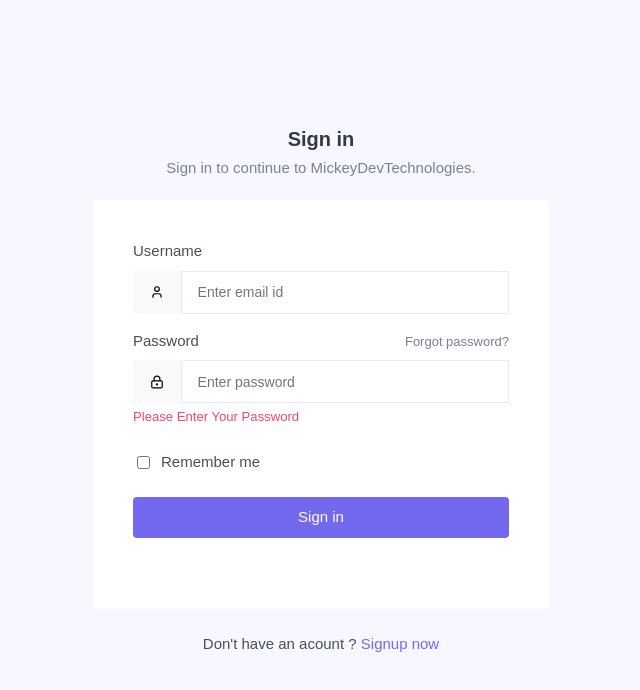
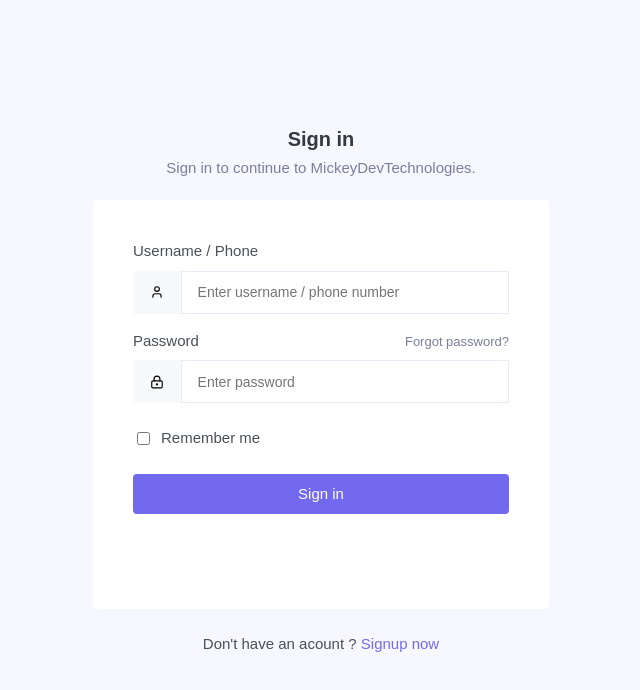
Before and after one commit to jmilind1234/devTinder-frontend, a React (Vite) app: page / in a window 1280 px wide. Shown: the top 690 px of the page, without its empty margins (319-959 px from the left). Built offline with nearby package versions, Linux system fonts and the light colour scheme.

Commit message:
created complete login form.

```diff
--- a/src/molecules/InputField/index.tsx
+++ b/src/molecules/InputField/index.tsx
@@ -13,7 +13,10 @@
   labelText,
   placeholder,
   error,
-  forgotPassword
+  forgotPassword,
+  changeHandler,
+  blurHandler,
+  focusHandler
 }: inputField) => {
   return (
     <div className={`input-field ${classes ? classes : ""}`}>
@@ -30,6 +33,9 @@
               type={type}
               value={value}
               placeholder={placeholder}
+              onChange={changeHandler}
+              onBlur={blurHandler}
+              onFocus={focusHandler}
             />
           </div>
         </div>
--- a/src/molecules/InputField/types.ts
+++ b/src/molecules/InputField/types.ts
@@ -10,5 +10,8 @@
     placeholder: string;
     rightIcon: React.ForwardRefExoticComponent<Omit<LucideProps, "ref"> & React.RefAttributes<SVGSVGElement>>;
     error: boolean;
-    forgotPassword?: boolean
+    forgotPassword?: boolean;
+    changeHandler?: (e: React.ChangeEvent<HTMLInputElement>) => void;
+    blurHandler?: (e: React.FocusEvent<HTMLInputElement>) => void;
+    focusHandler?: () => void;
 }
--- a/src/organisms/LoginForm/index.tsx
+++ b/src/organisms/LoginForm/index.tsx
@@ -5,34 +5,86 @@
 import "./_login-form.scss";
 import CheckBox from "../../atoms/CheckBox";
 import Label from "../../atoms/Label";
+import React from "react";
 
 function LoginForm() {
+  const [identifier, setIdentifier] = React.useState("");
+  const [password, setPassword] = React.useState("");
+
+  const [identifierError, setIdentifierError] = React.useState(false);
+  const [passwordError, setPasswordError] = React.useState(false);
+
+  const [identifierErrorText, setIdentifierErrorText] = React.useState("");
+  const [passwordErrorText, setPasswordErrorText] = React.useState("");
+
+  async function handleLogin(identifier: string, password: string) {
+    //firstly find out whether the identifier is phone number or username
+    //than as per that prepare the payload and send the request to the server
+    const isTenDigitNumber = /^\d{10}$/.test(identifier);
+    if(isTenDigitNumber){
+      //means payload will consist of phone number and password
+      const payload = {
+        phone: identifier,
+        password: password
+      }
+    }else{
+
+    }
+  }
   return (
     <BoxContainer>
       <InputField
         type="text"
-        labelText="Username"
-        errorText="Please Enter Your Username"
-        value=""
+        labelText="Username / Phone"
+        errorText={identifierErrorText}
+        value={identifier}
         leftIcon={<User size={14} />}
-        error={false}
-        placeholder={"Enter email id"}
+        error={identifierError}
+        placeholder={"Enter username / phone number"}
+        changeHandler={(e) => {
+          setIdentifier(e.target.value);
+        }}
+        blurHandler={(e) => {
+          if (e.target.value === "") {
+            setIdentifierError(true);
+            setIdentifierErrorText("Phone number or username is required");
+          }
+        }}
+        focusHandler={() => {
+          setIdentifierError(false);
+          setIdentifierErrorText("");
+        }}
       />
       <InputField
         classes="mb-24"
         type="password"
         labelText="Password"
-        errorText="Please Enter Your Password"
-        value=""
+        errorText={passwordErrorText}
+        value={password}
         leftIcon={<LockKeyhole size={14} />}
-        error={true}
+        error={passwordError}
         placeholder={"Enter password"}
+        changeHandler={(e) => {
+          setPassword(e.target.value);
+        }}
+        blurHandler={(e) => {
+          if (e.target.value === "") {
+            setPasswordError(true);
+            setPasswordErrorText("Password is required");
+          }
+        }}
+        focusHandler={() => {
+          setPasswordError(false);
+          setPasswordErrorText("");
+        }}
         forgotPassword={true}
       />
       <div className="remember-me-container mb-24">
         <CheckBox /> <Label>Remember me</Label>
       </div>
-      <Button btnText="Sign in" />
+      <Button btnText="Sign in" clickHandler={() => {
+
+      }} />
     </BoxContainer>
   );
 }
```
